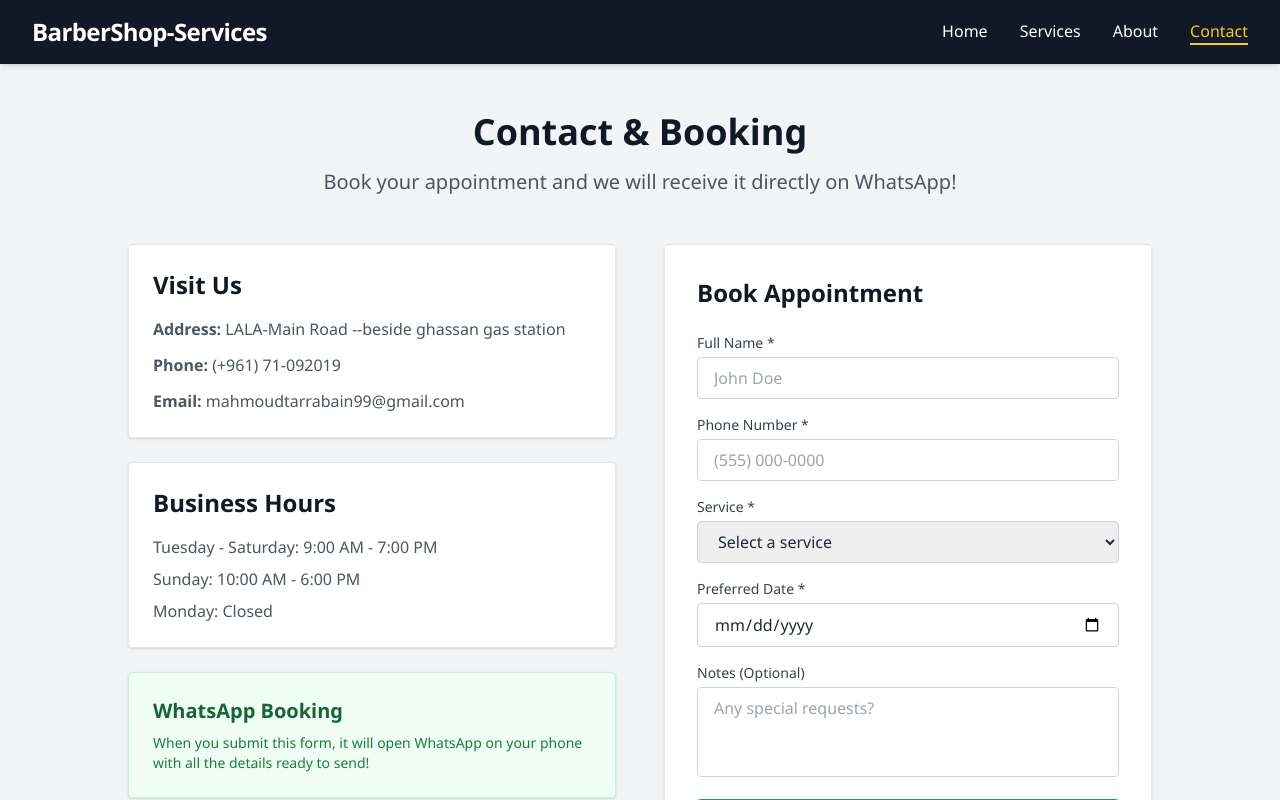
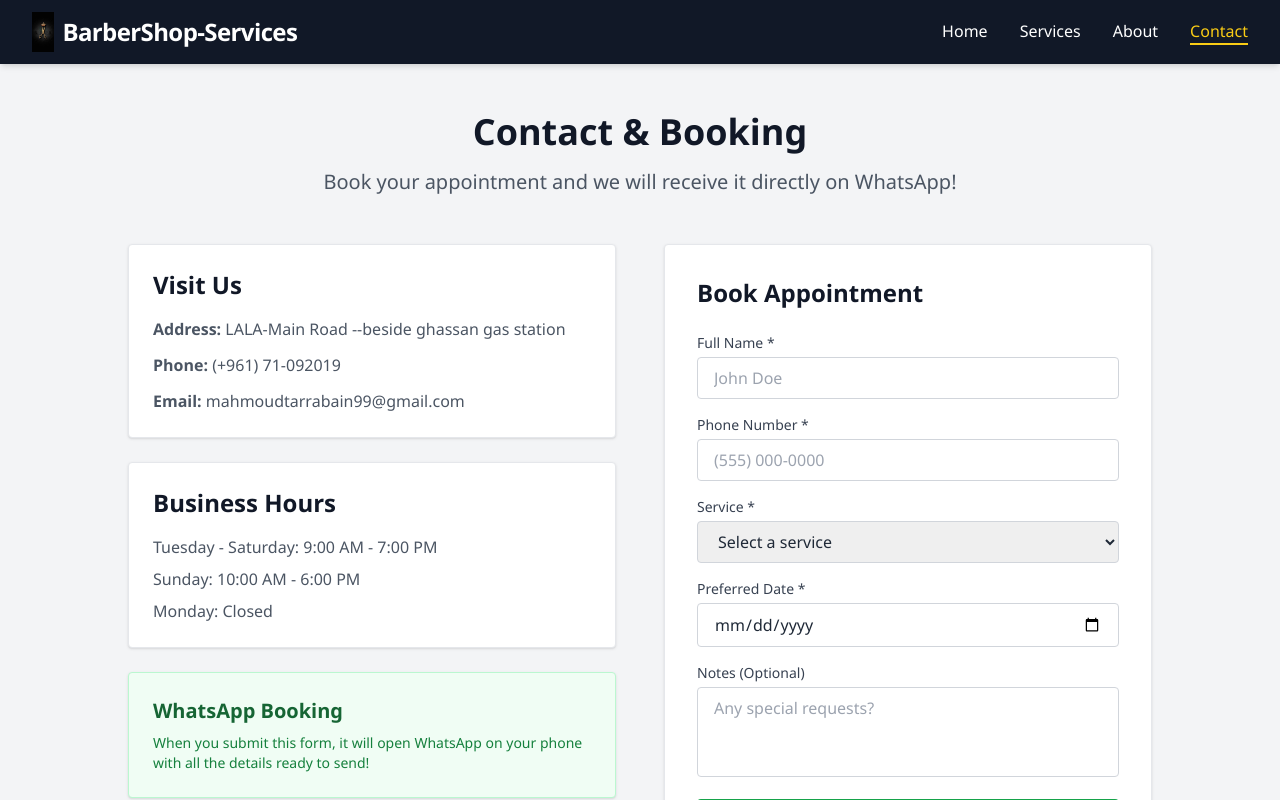
Before and after one commit to mahmoudtarabain/BarberShop-Services, a React (Vite) app: page /contact in a window 1280 px wide. Shown: the top 800 px of the page. Built offline with nearby package versions, Linux system fonts and the light colour scheme; the HTML template or start-up script is replaced by a standard one.

Commit message:
Update WhatsApp message sender name

```diff
--- a/src/components/Navbar.jsx
+++ b/src/components/Navbar.jsx
@@ -17,8 +17,9 @@ function Navbar() {
     <nav className="bg-gray-900 text-white shadow-md sticky top-0 z-50">
       <div className="max-w-7xl mx-auto px-4 sm:px-6 lg:px-8">
         <div className="flex justify-between h-16 items-center">
-          <Link to="/" className="text-2xl font-bold tracking-tight">
-            BarberShop-Services
+          <Link to="/" className="text-2xl font-bold tracking-tight flex items-center gap-2">
+             <img src="/logo.png" alt="Barber Shop Logo" className="h-10 w-auto" />
+                  BarberShop-Services
           </Link>
 
           <div className="hidden md:flex space-x-8">
--- a/src/pages/Contact.jsx
+++ b/src/pages/Contact.jsx
@@ -19,7 +19,7 @@ function Contact() {
       `*Service:* ${formData.service}%0A` +
       `*Preferred Date:* ${formData.date}%0A` +
       `*Notes:* ${formData.message || 'None'}%0A%0A` +
-      `Sent from Sharp Cuts website`
+      `Sent from BarberShop-Services website`
 
     // Open WhatsApp
     const whatsappURL = `https://wa.me/${YOUR_WHATSAPP_NUMBER}?text=${whatsappMessage}`
```
Also changed, not shown: logo.png (added), public/logo.png (added).
